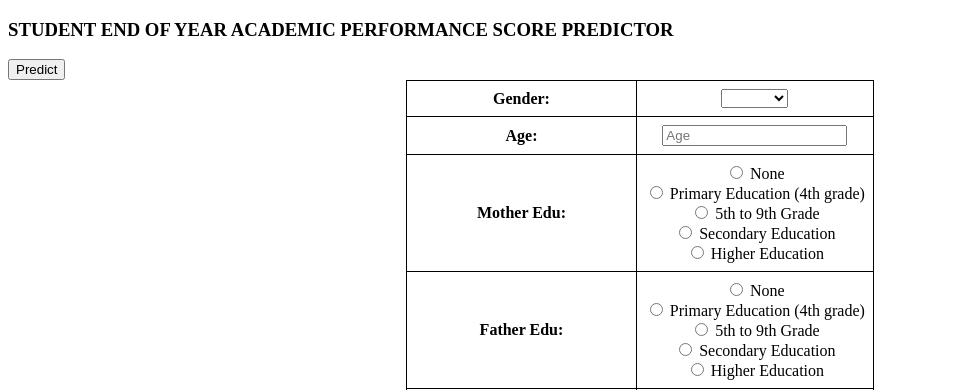
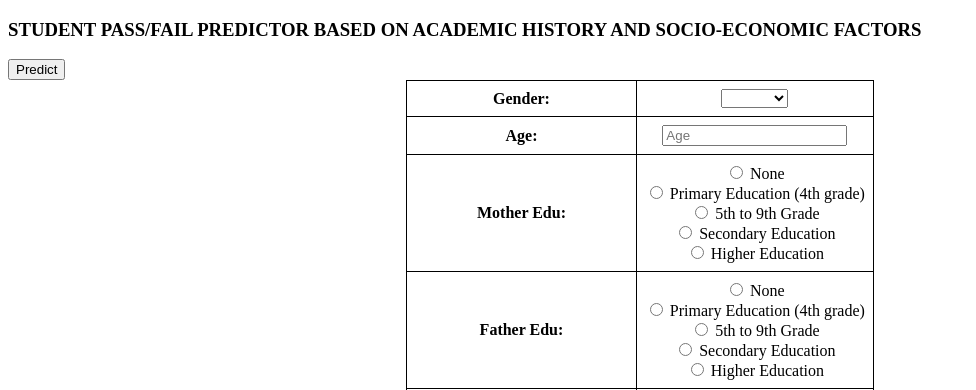
Before and after one commit to Mulugeek/mystudentsmlmodel, a Flask app: page / in a window 1280 px wide. Shown: the top 390 px of the page, without its empty margins (0-976 px from the left). Run offline with Flask 2, Linux system fonts and the light colour scheme; parts of the project's set-up code (start-up, migrations or seed data) failed here and were passed over.

Commit message:
Update index.html

```diff
--- a/templates/index.html
+++ b/templates/index.html
@@ -22,7 +22,7 @@
 </head>
 <body>
  <div class="login">
-    <h3>STUDENT END OF YEAR ACADEMIC PERFORMANCE SCORE PREDICTOR</h3>
+    <h3>STUDENT PASS/FAIL PREDICTOR BASED ON ACADEMIC HISTORY AND SOCIO-ECONOMIC FACTORS</h3>
     <!-- Display prediction result -->
     {% if prediction_text %}
     <p>{{ prediction_text }}</p>
```
